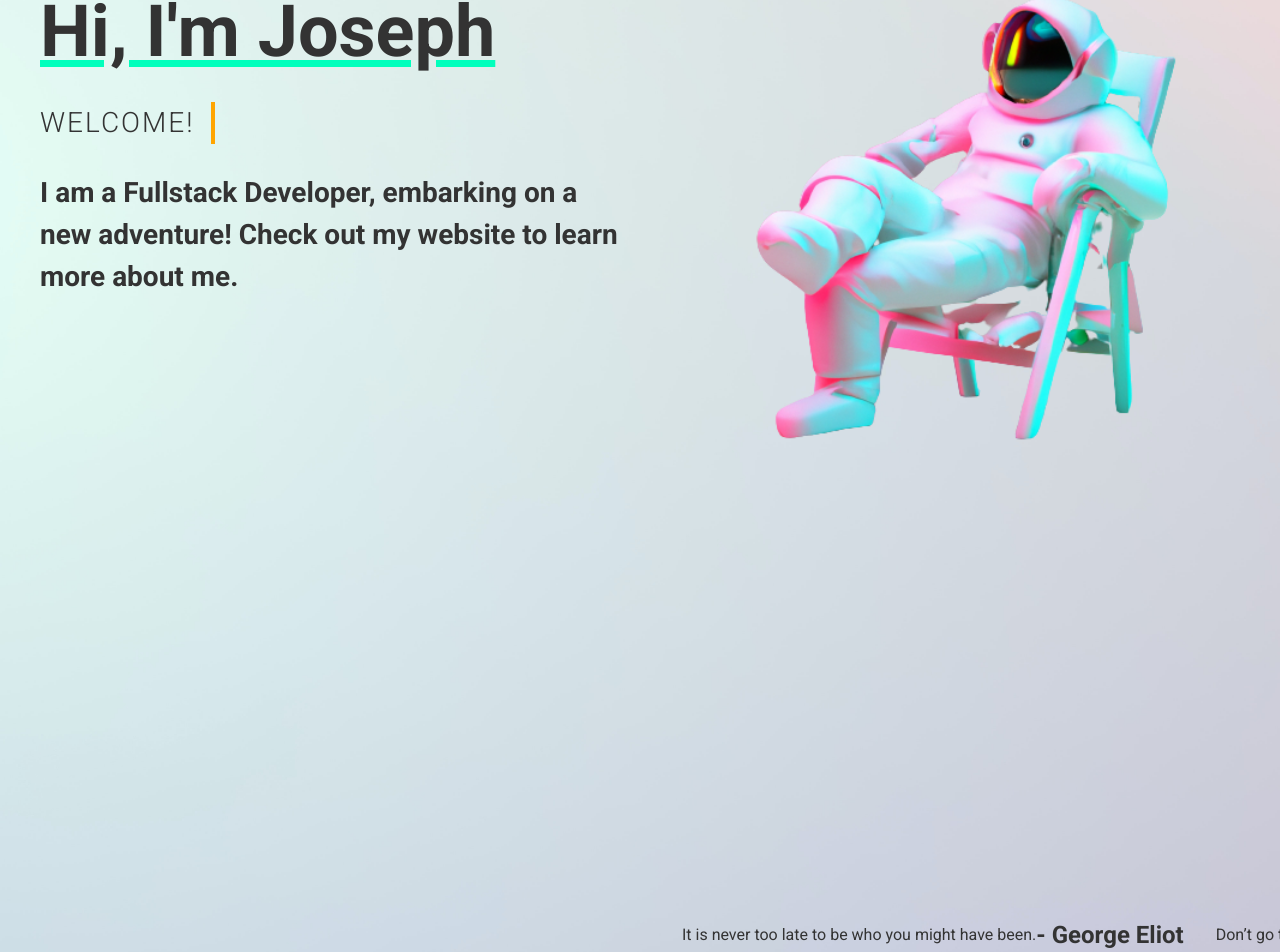
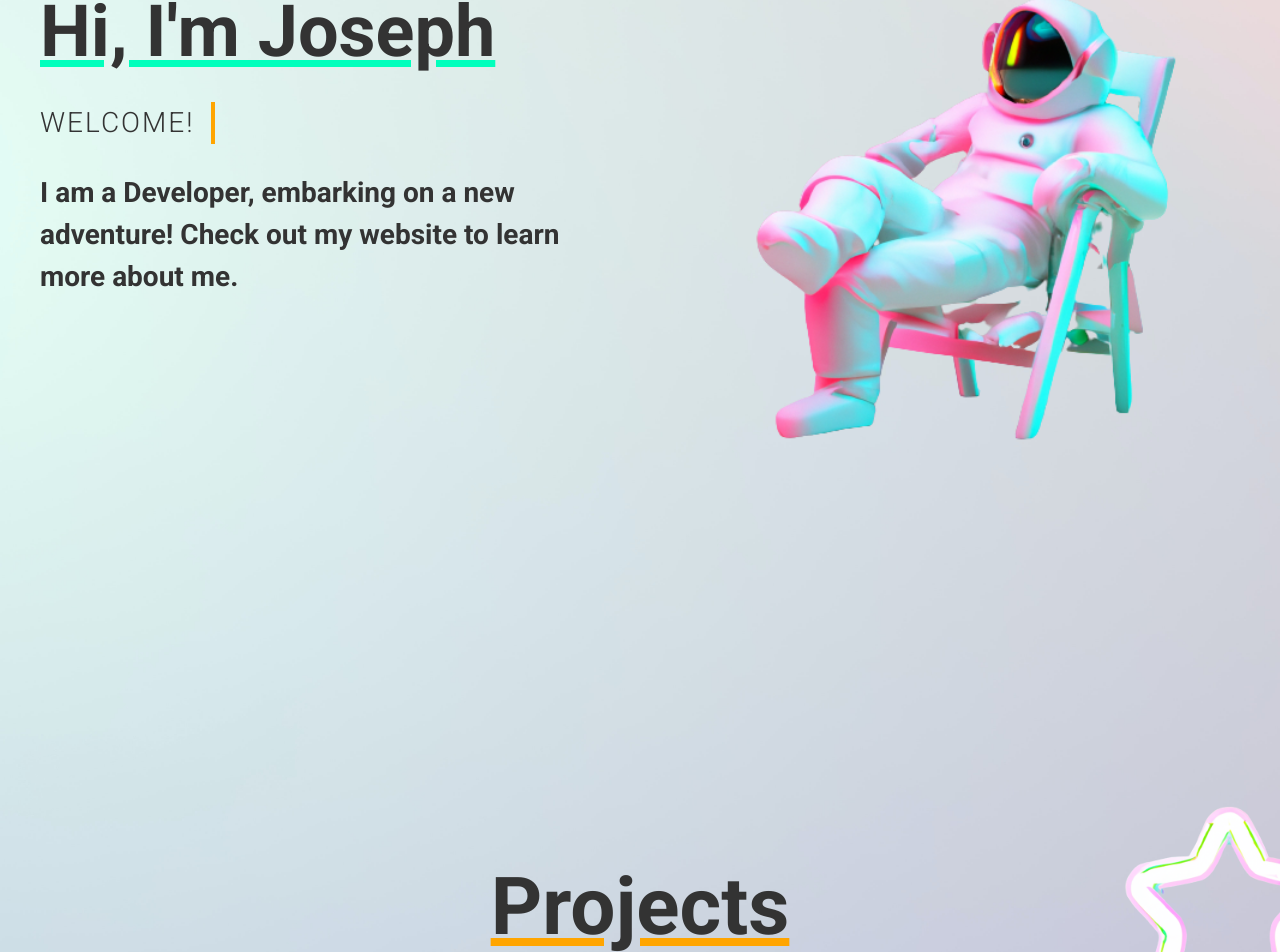
Before and after one commit to Jmix-Dev/Portfolio-2023, a React (Create React App) app: page / in a window 1280 px wide. Shown: the part 285-1237 px from the top of the page. Built offline with nearby package versions, Linux system fonts and the light colour scheme.

Commit message:
Cleanup comments etc

```diff
--- a/src/App.js
+++ b/src/App.js
@@ -3,7 +3,7 @@ import "./App.css";
 import About from "./components/About/About";
 import Header from "./components/Header/Header";
 import Projects from "./components/Projects/Projects";
-import QuoteSlider from "./components/QuoteSlider/QuoteSlider";
+/* import QuoteSlider from "./components/QuoteSlider/QuoteSlider"; */
 
 function App() {
   return (
@@ -11,7 +11,7 @@ function App() {
       <Header />
       <div className="content">
         <About />
-        <QuoteSlider />
+       {/*  <QuoteSlider /> */}
         <Projects />
       </div>
     </div>
--- a/src/components/About/About.css
+++ b/src/components/About/About.css
@@ -66,7 +66,7 @@
     width: 0;
   }
   100% {
-    width: 11ch; /* Adjust the width to match the content width */
+    width: 11ch;
   }
 }
 
@@ -93,7 +93,7 @@
   border-radius: 50%;
   overflow: hidden;
   margin-top: 2rem;
-  margin-top: -1rem; /* Add a negative margin to the top */
+  margin-top: -1rem;
 }
 
 .about-image {
--- a/src/components/About/About.js
+++ b/src/components/About/About.js
@@ -10,7 +10,7 @@ function About() {
           <h1>Hi, I'm Joseph</h1>
           <p className="sub-title typewriter">Welcome!</p>
           <p className="text-base">
-            I am a Fullstack Developer, embarking on a new adventure! Check out
+            I am a Developer, embarking on a new adventure! Check out
             my website to learn more about me.{" "}
           </p>
         </div>
```
